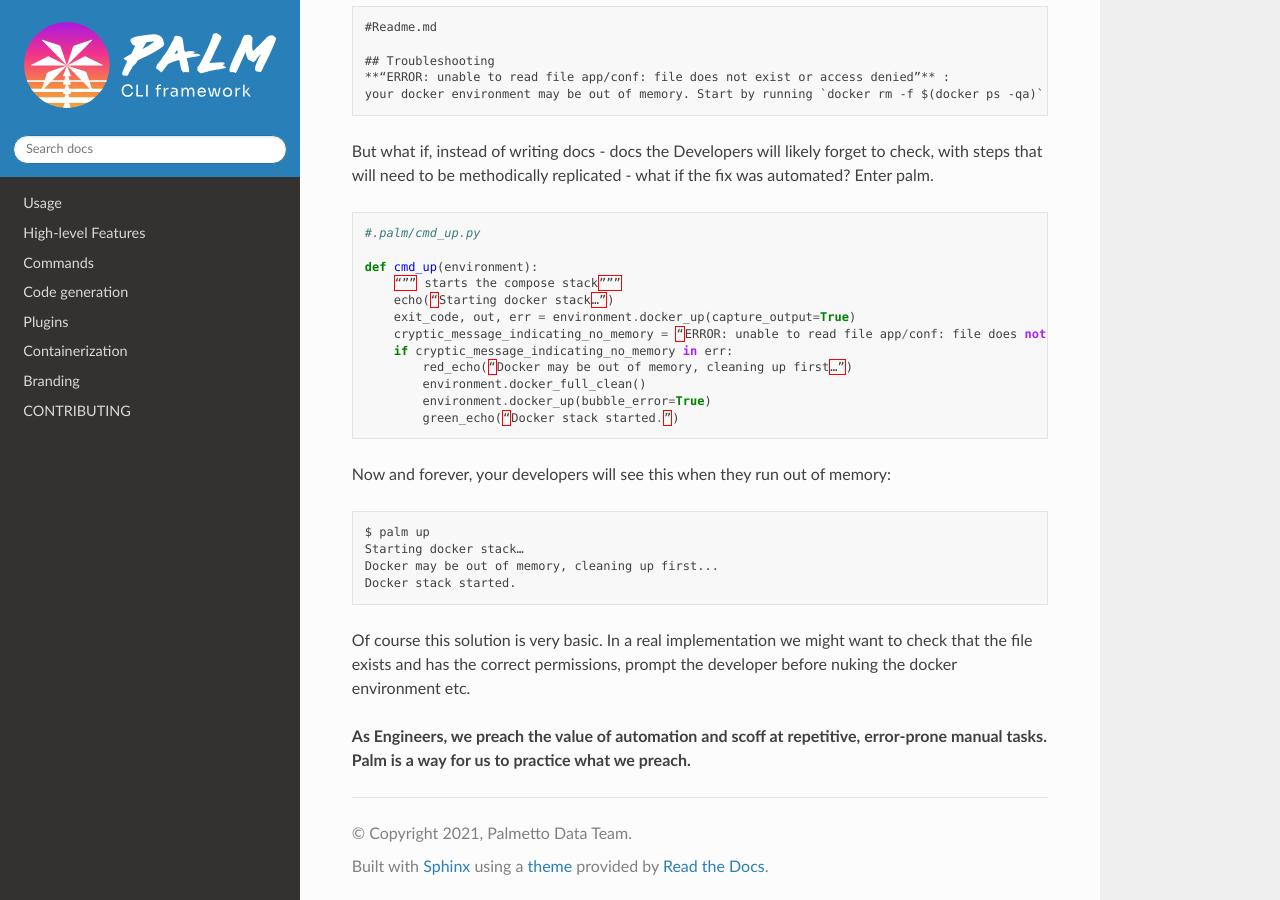
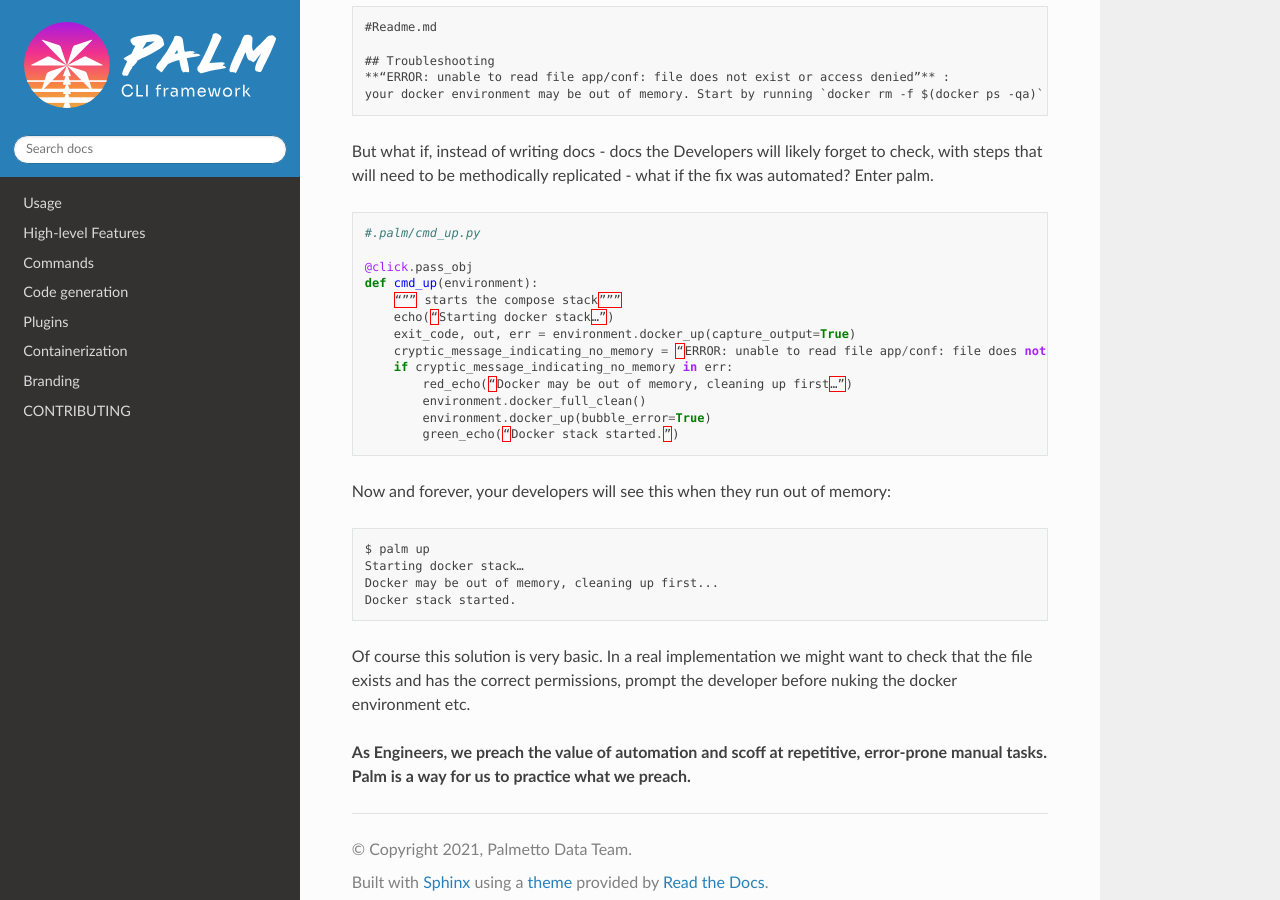
Before and after one commit to palmetto/palm-cli, a Sphinx documentation site: the page built from docs/source/introduction/viewpoint.rst, in a window 1280 px wide and 900 px high, scrolled down 1917 px. Built offline with Sphinx 7.4.7 and the Read the Docs theme 2.0.0, drawn with Linux system fonts in a browser that asks for light colours.

Commit message:
Revert a few containerizer things

```diff
--- a/docs/source/code-generation.rst
+++ b/docs/source/code-generation.rst
@@ -22,7 +22,7 @@
    calls ``environment.generate(template_path, output_path, replacements)``.
 
 For full documentation of the generator see ``palm/code_generator.py`` in the Palm
-CLI source code
+CLI source code.
 
 Template config
 ===============
--- a/docs/source/introduction/viewpoint.rst
+++ b/docs/source/introduction/viewpoint.rst
@@ -103,6 +103,7 @@
 
    #.palm/cmd_up.py
 
+   @click.pass_obj
    def cmd_up(environment):
        “”” starts the compose stack”””
        echo(“Starting docker stack…”)
```
Also changed, not shown: 1 other file.
